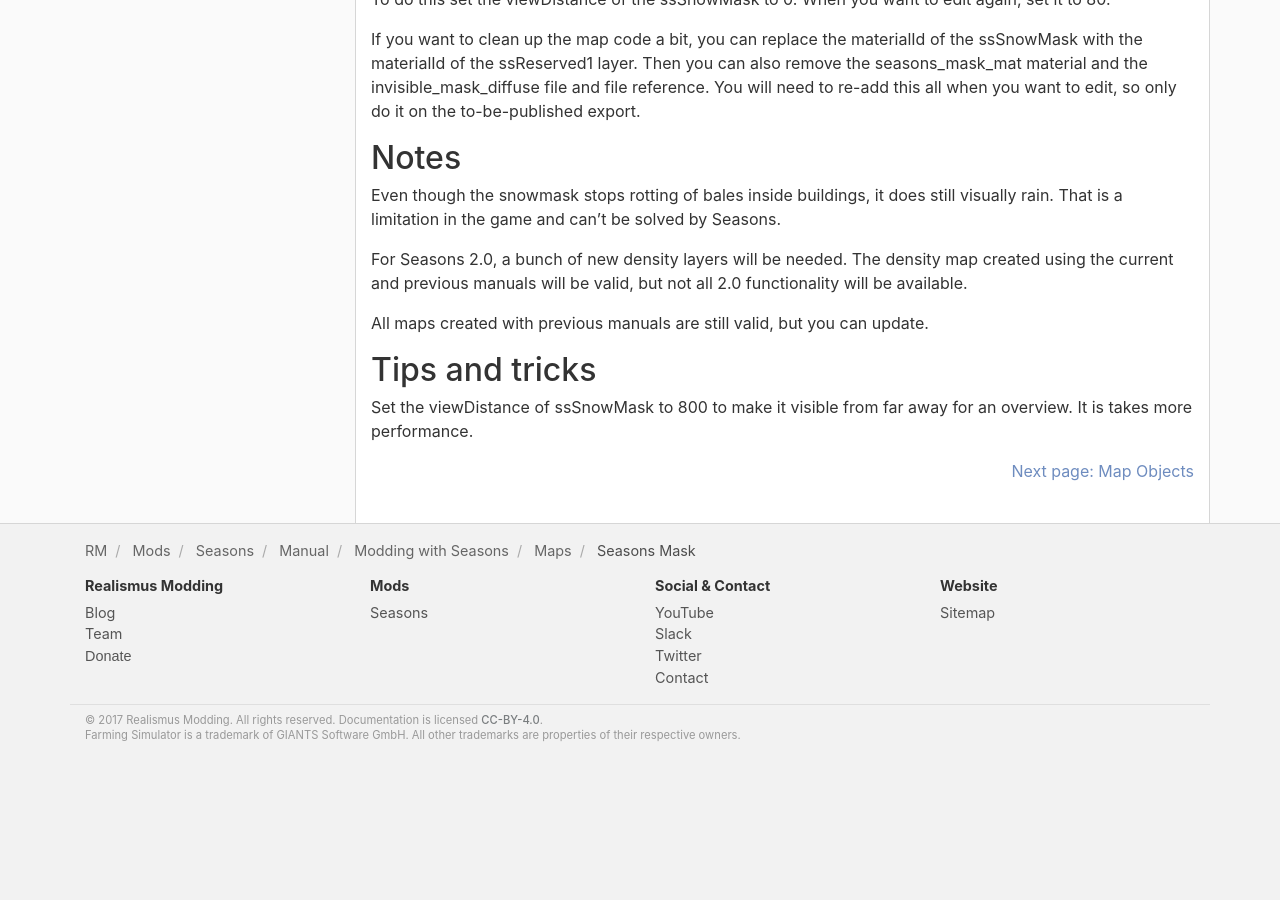
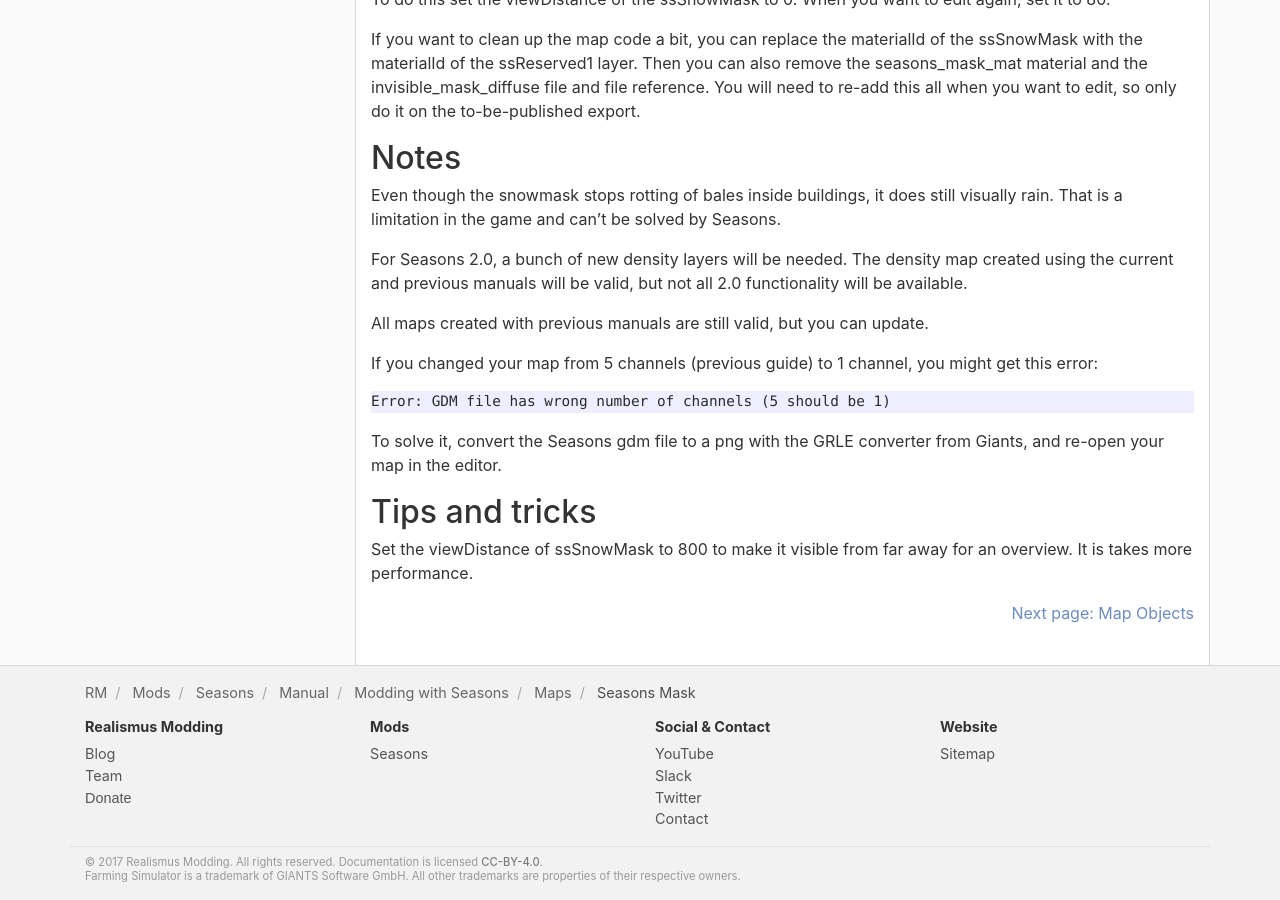
Before and after one commit to RealismusModding/realismusmodding.github.io, a Jekyll site: the page built from mods/seasons/manual/modding/maps/seasons_mask.md, in a window 1280 px wide and 900 px high, scrolled down 3536 px. Built offline with Jekyll 4.4.1, drawn with Linux system fonts in a browser that asks for light colours; comment, search, counter and statistics services are not loaded; before the commit the page ends 4294 px from its top, so only the background shows below that.

Commit message:
Add note about wrongly sized gdm file

````diff
--- a/mods/seasons/manual/modding/maps/seasons_mask.md
+++ b/mods/seasons/manual/modding/maps/seasons_mask.md
@@ -149,6 +149,13 @@ For Seasons 2.0, a bunch of new density layers will be needed. The density map c
 
 All maps created with previous manuals are still valid, but you can update.
 
+If you changed your map from 5 channels (previous guide) to 1 channel, you might get this error:
+```
+Error: GDM file has wrong number of channels (5 should be 1)
+```
+To solve it, convert the Seasons gdm file to a png with the GRLE converter from Giants, and re-open your map in the editor.
+
+
 ## Tips and tricks
 
 Set the viewDistance of ssSnowMask to 800 to make it visible from far away for an overview. It is takes more performance.
````
